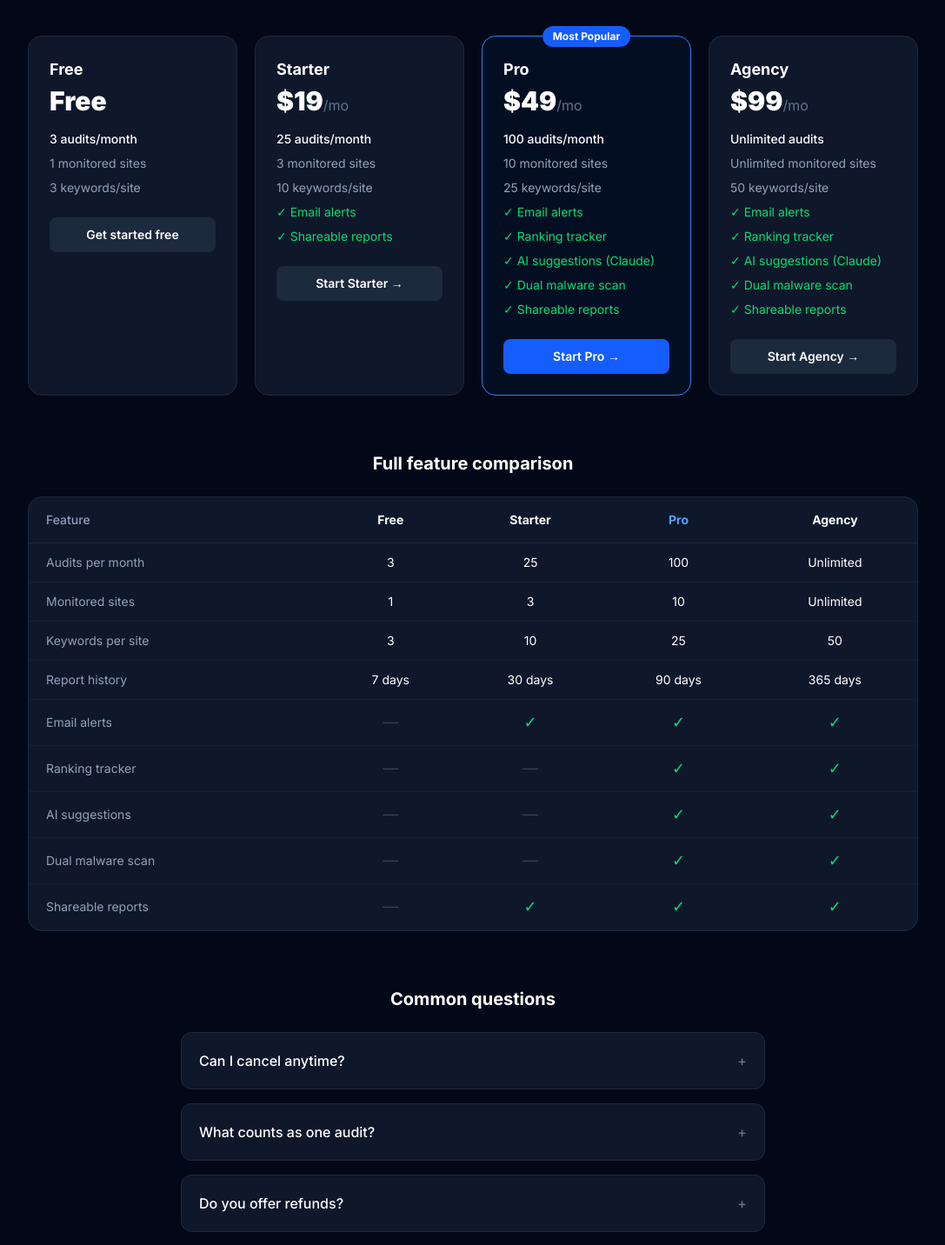
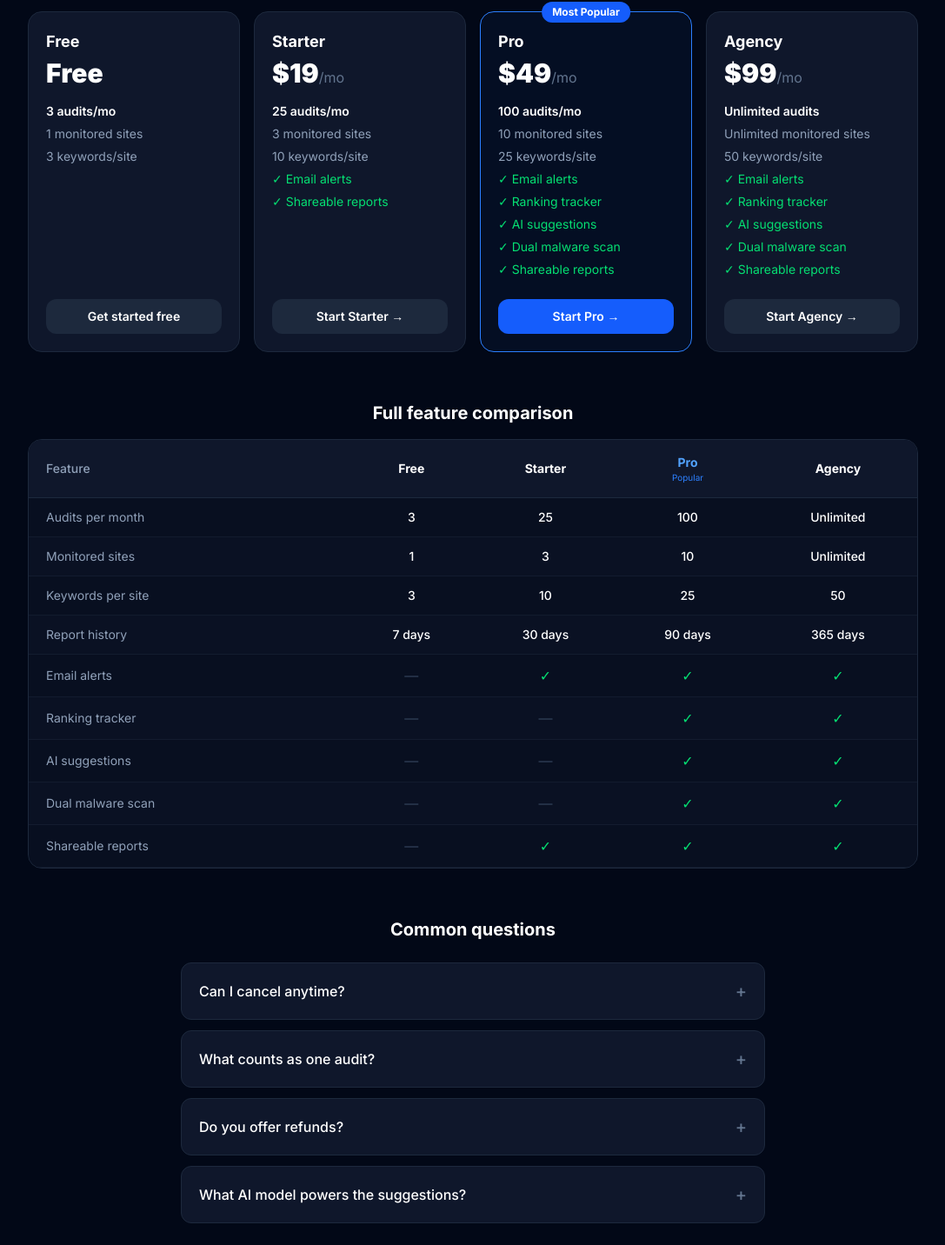
Before and after one commit to Mahekgiri1542000/WebAudit, a Next.js app: page /pricing in a window 1280 px wide. Shown: the part 283-1715 px from the top of the page at 87% size, without its empty margins (96-1183 px from the left). Built offline with nearby package versions, Linux system fonts and the light colour scheme; no server answers.

Commit message:
Fix: pricing page full mobile responsiveness - scrollable table, responsive cards

```diff
--- a/src/app/(marketing)/pricing/page.tsx
+++ b/src/app/(marketing)/pricing/page.tsx
@@ -22,61 +22,59 @@ const PLANS = [
 
 export default function PricingPage() {
   return (
-    <div className="min-h-screen bg-[#020817] py-20 px-6">
+    <div className="min-h-screen bg-[#020817] py-16 px-4 sm:px-6">
       <div className="max-w-5xl mx-auto">
+
         {/* Header */}
-        <div className="text-center mb-14">
-          <Link href="/" className="text-slate-500 text-sm hover:text-slate-300">← Home</Link>
-          <h1 className="text-4xl font-bold text-white mt-4 mb-4">Simple, transparent pricing</h1>
-          <p className="text-slate-400 text-lg">Start free. Upgrade when you need more.</p>
+        <div className="text-center mb-12">
+          <Link href="/" className="text-slate-500 text-sm hover:text-slate-300 transition-colors">← Home</Link>
+          <h1 className="text-3xl sm:text-4xl font-bold text-white mt-4 mb-3">Simple, transparent pricing</h1>
+          <p className="text-slate-400 text-base sm:text-lg">Start free. Upgrade when you need more.</p>
         </div>
 
-        {/* Plan cards */}
-        <div className="grid sm:grid-cols-2 lg:grid-cols-4 gap-5 mb-16">
+        {/* Plan cards — 1 col mobile, 2 col sm, 4 col lg */}
+        <div className="grid grid-cols-1 sm:grid-cols-2 lg:grid-cols-4 gap-4 mb-14">
           {PLANS.map((plan) => {
             const isPro = plan.tier === 'PRO';
             return (
               <div
                 key={plan.tier}
-                className={`relative p-6 rounded-2xl border ${isPro ? 'border-blue-500 bg-blue-500/5' : 'border-slate-800 bg-slate-900'}`}
+                className={`relative p-5 rounded-2xl border flex flex-col ${isPro ? 'border-blue-500 bg-blue-500/5' : 'border-slate-800 bg-slate-900'}`}
               >
                 {isPro && (
-                  <div className="absolute -top-3 left-1/2 -translate-x-1/2 px-3 py-1 bg-blue-600 text-white text-xs font-bold rounded-full">
+                  <div className="absolute -top-3 left-1/2 -translate-x-1/2 px-3 py-1 bg-blue-600 text-white text-xs font-bold rounded-full whitespace-nowrap">
                     Most Popular
                   </div>
                 )}
 
-                <h3 className="font-bold text-white text-lg mb-1">{plan.name}</h3>
-                <p className="text-3xl font-black text-white mb-1">
-                  {plan.priceMonthly === 0 ? 'Free' : `$${(plan.priceMonthly / 100).toFixed(0)}`}
-                  {plan.priceMonthly > 0 && <span className="text-slate-500 text-base font-normal">/mo</span>}
-                </p>
+                <div className="mb-4">
+                  <h3 className="font-bold text-white text-lg mb-1">{plan.name}</h3>
+                  <p className="text-3xl font-black text-white">
+                    {plan.priceMonthly === 0 ? 'Free' : `$${(plan.priceMonthly / 100).toFixed(0)}`}
+                    {plan.priceMonthly > 0 && <span className="text-slate-500 text-base font-normal">/mo</span>}
+                  </p>
+                </div>
 
-                <ul className="space-y-2 text-sm text-slate-400 mb-6 mt-4">
-                  <li className="font-medium text-white">
-                    {plan.auditsPerMonth === -1 ? 'Unlimited audits' : `${plan.auditsPerMonth} audits/month`}
+                <ul className="space-y-1.5 text-sm text-slate-400 mb-6 flex-1">
+                  <li className="font-semibold text-white">
+                    {plan.auditsPerMonth === -1 ? 'Unlimited audits' : `${plan.auditsPerMonth} audits/mo`}
                   </li>
                   <li>{plan.monitoredSites === -1 ? 'Unlimited' : plan.monitoredSites} monitored sites</li>
                   <li>{plan.keywordsPerSite} keywords/site</li>
                   {plan.emailAlerts && <li className="text-green-400">✓ Email alerts</li>}
                   {plan.rankingTracker && <li className="text-green-400">✓ Ranking tracker</li>}
-                  {plan.aiSuggestions && <li className="text-green-400">✓ AI suggestions (Claude)</li>}
+                  {plan.aiSuggestions && <li className="text-green-400">✓ AI suggestions</li>}
                   {plan.dualMalware && <li className="text-green-400">✓ Dual malware scan</li>}
                   {plan.shareableReport && <li className="text-green-400">✓ Shareable reports</li>}
+                  {plan.whiteLabel && <li className="text-green-400">✓ White label</li>}
                 </ul>
 
                 {plan.priceMonthly === 0 ? (
-                  <Link
-                    href="/register"
-                    className={`block w-full py-2.5 text-center text-sm font-semibold rounded-lg transition bg-slate-800 hover:bg-slate-700 text-white`}
-                  >
+                  <Link href="/register" className="block w-full py-2.5 text-center text-sm font-semibold rounded-xl transition bg-slate-800 hover:bg-slate-700 text-white">
                     Get started free
                   </Link>
                 ) : (
-                  <Link
-                    href="/register"
-                    className={`block w-full py-2.5 text-center text-sm font-semibold rounded-lg transition ${isPro ? 'bg-blue-600 hover:bg-blue-500 text-white' : 'bg-slate-800 hover:bg-slate-700 text-white'}`}
-                  >
+                  <Link href="/register" className={`block w-full py-2.5 text-center text-sm font-semibold rounded-xl transition ${isPro ? 'bg-blue-600 hover:bg-blue-500 text-white' : 'bg-slate-800 hover:bg-slate-700 text-white'}`}>
                     Start {plan.name} →
                   </Link>
                 )}
@@ -85,36 +83,39 @@ export default function PricingPage() {
           })}
         </div>
 
-        {/* Feature comparison table */}
-        <h2 className="text-xl font-bold text-white mb-6 text-center">Full feature comparison</h2>
-        <div className="bg-slate-900 border border-slate-800 rounded-2xl overflow-hidden">
-          <table className="w-full text-sm">
+        {/* Feature comparison table — scrollable on mobile */}
+        <h2 className="text-xl font-bold text-white mb-4 text-center">Full feature comparison</h2>
+        <p className="text-slate-500 text-xs text-center mb-4 sm:hidden">← Scroll to see all plans →</p>
+
+        <div className="overflow-x-auto -mx-4 sm:mx-0 rounded-none sm:rounded-2xl border border-slate-800">
+          <table className="w-full text-sm" style={{ minWidth: '480px' }}>
             <thead>
-              <tr className="border-b border-slate-800">
-                <th className="px-5 py-4 text-left text-slate-400 font-medium w-1/3">Feature</th>
+              <tr className="border-b border-slate-800 bg-slate-900">
+                <th className="px-4 sm:px-5 py-4 text-left text-slate-400 font-medium" style={{ width: '36%' }}>Feature</th>
                 {PLANS.map((p) => (
-                  <th key={p.tier} className={`px-4 py-4 text-center font-bold ${p.tier === 'PRO' ? 'text-blue-400' : 'text-white'}`}>
+                  <th key={p.tier} className={`px-3 sm:px-4 py-4 text-center font-bold text-xs sm:text-sm ${p.tier === 'PRO' ? 'text-blue-400' : 'text-white'}`}>
                     {p.name}
+                    {p.tier === 'PRO' && <span className="block text-[10px] text-blue-500 font-normal">Popular</span>}
                   </th>
                 ))}
               </tr>
             </thead>
-            <tbody>
-              {FEATURES.map((feat) => (
-                <tr key={feat.key} className="border-b border-slate-800/50 hover:bg-slate-800/20">
-                  <td className="px-5 py-3 text-slate-400">{feat.label}</td>
+            <tbody className="bg-slate-900/50">
+              {FEATURES.map((feat, i) => (
+                <tr key={feat.key} className={`border-b border-slate-800/50 hover:bg-slate-800/30 ${i % 2 === 0 ? '' : 'bg-slate-900/30'}`}>
+                  <td className="px-4 sm:px-5 py-3 text-slate-400 text-xs sm:text-sm">{feat.label}</td>
                   {PLANS.map((p) => {
                     const val = p[feat.key];
                     let display: React.ReactNode;
                     if (typeof val === 'boolean') {
                       display = val
-                        ? <span className="text-green-400 text-lg">✓</span>
-                        : <span className="text-slate-700 text-lg">—</span>;
+                        ? <span className="text-green-400 text-base">✓</span>
+                        : <span className="text-slate-700 text-base">—</span>;
                     } else {
-                      display = <span className="text-white">{feat.format ? feat.format(val as number) : String(val)}</span>;
+                      display = <span className="text-white text-xs sm:text-sm font-medium">{feat.format ? feat.format(val as number) : String(val)}</span>;
                     }
                     return (
-                      <td key={p.tier} className="px-4 py-3 text-center">{display}</td>
+                      <td key={p.tier} className="px-3 sm:px-4 py-3 text-center">{display}</td>
                     );
                   })}
                 </tr>
@@ -124,9 +125,9 @@ export default function PricingPage() {
         </div>
 
         {/* FAQ */}
-        <div className="mt-16 max-w-2xl mx-auto">
+        <div className="mt-14 max-w-2xl mx-auto">
           <h2 className="text-xl font-bold text-white mb-6 text-center">Common questions</h2>
-          <div className="space-y-4">
+          <div className="space-y-3">
             {[
               {
                 q: 'Can I cancel anytime?',
@@ -138,31 +139,32 @@ export default function PricingPage() {
               },
               {
                 q: 'Do you offer refunds?',
-                a: 'We offer a full refund within 7 days if you\'re not satisfied. Contact support with your email address.',
+                a: "We offer a full refund within 7 days if you're not satisfied. Contact support with your email address.",
               },
               {
                 q: 'What AI model powers the suggestions?',
-                a: 'Claude claude-opus-4-8 by Anthropic — one of the most capable models available. It reads your actual page content and generates site-specific fixes, not templates.',
+                a: 'Claude Opus by Anthropic — one of the most capable models available. It reads your actual page content and generates site-specific fixes, not templates.',
               },
             ].map((item) => (
-              <details key={item.q} className="bg-slate-900 border border-slate-800 rounded-xl p-5 group">
-                <summary className="text-white font-medium cursor-pointer flex justify-between items-center">
-                  {item.q}
-                  <span className="text-slate-500 group-open:rotate-45 transition-transform">+</span>
+              <details key={item.q} className="bg-slate-900 border border-slate-800 rounded-xl p-4 sm:p-5 group">
+                <summary className="text-white font-medium cursor-pointer flex justify-between items-center gap-4 text-sm sm:text-base">
+                  <span>{item.q}</span>
+                  <span className="text-slate-500 group-open:rotate-45 transition-transform shrink-0 text-xl leading-none">+</span>
                 </summary>
-                <p className="text-slate-400 text-sm mt-3">{item.a}</p>
+                <p className="text-slate-400 text-sm mt-3 leading-relaxed">{item.a}</p>
               </details>
             ))}
           </div>
         </div>
 
         {/* Bottom CTA */}
-        <div className="text-center mt-16">
-          <p className="text-slate-400 mb-4">Still have questions?</p>
-          <Link href="/register" className="inline-block px-8 py-3 bg-blue-600 hover:bg-blue-500 text-white font-semibold rounded-xl transition text-sm">
+        <div className="text-center mt-14">
+          <p className="text-slate-400 mb-4 text-sm">Still have questions?</p>
+          <Link href="/register" className="inline-block px-6 sm:px-8 py-3 bg-blue-600 hover:bg-blue-500 text-white font-semibold rounded-xl transition text-sm">
             Start for free — no credit card required
           </Link>
         </div>
+
       </div>
     </div>
   );
```
